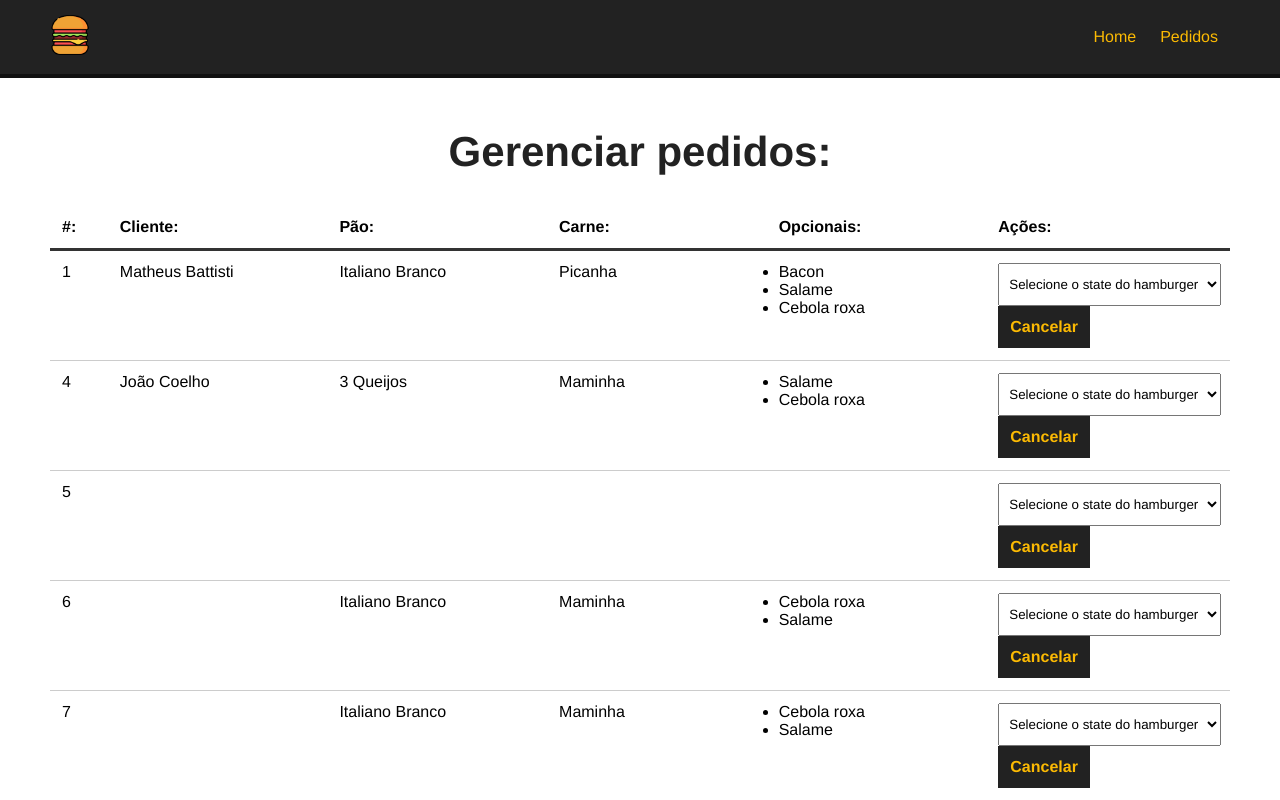
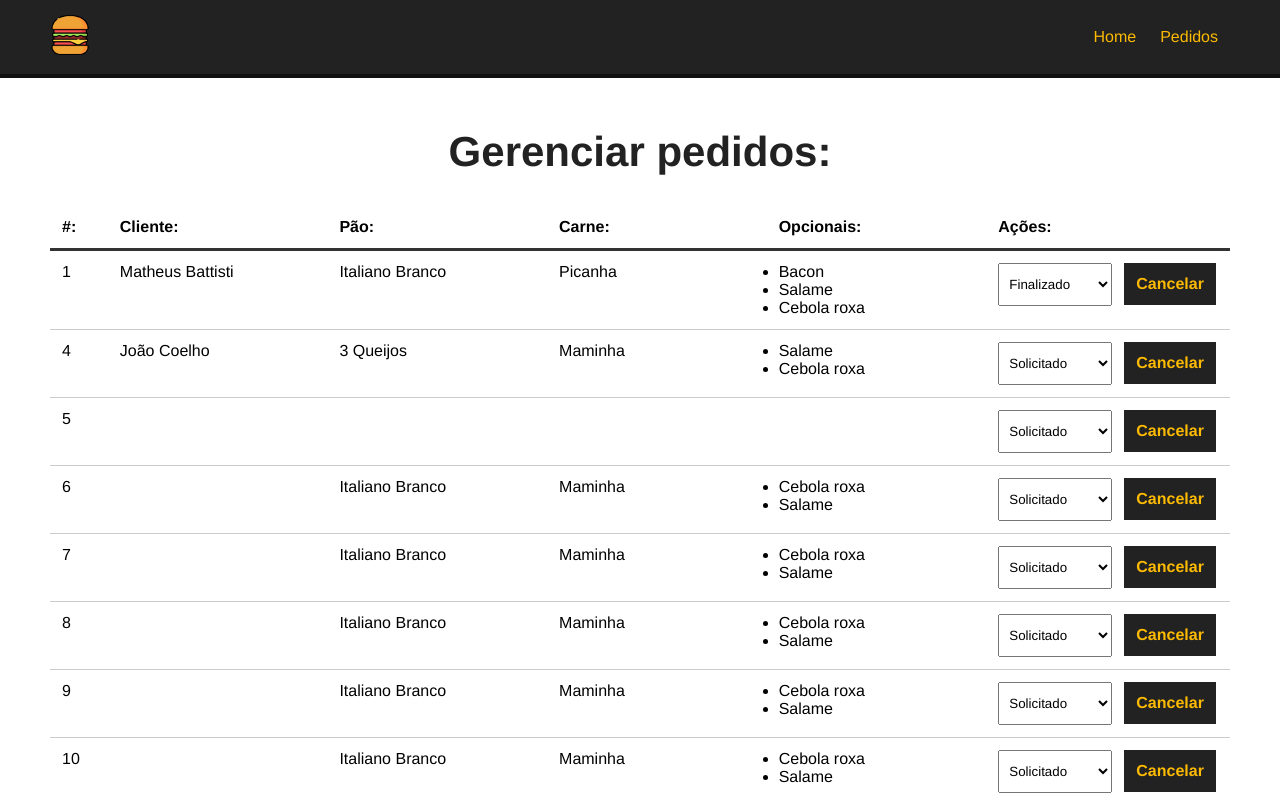
Before and after one commit to alv3sg/contacto-challenger, a Vue app: page /orders in a window 1280 px wide. Shown: the top 800 px of the page. Built offline with nearby package versions, Linux system fonts and the light colour scheme; data requests are answered from the project's data file.

Commit message:
recebendo status

```diff
--- a/src/components/Dashboard.vue
+++ b/src/components/Dashboard.vue
@@ -24,8 +24,9 @@
         <div>
           <select name="status" class="status">
             <option value="">
-              Selecione o state do hamburger
+              Selecione
             </option>
+            <option value="s.tipo" v-for="s in status" :key="s.id" :selected="burger.status == s.tipo">{{ s.tipo }}</option>
           </select>
           <button class="delete-btn" >Cancelar</button>
         </div>
@@ -50,7 +51,14 @@
             const data = await req.json()
 
             this.burgers = data
-            console.log(data)
+
+            this.getStatus()
+        },
+        async getStatus(){
+            const req = await fetch("http://localhost:3000/status")
+            const data = await req.json()
+
+            this.status = data
         }
     },
     mounted(){
```
